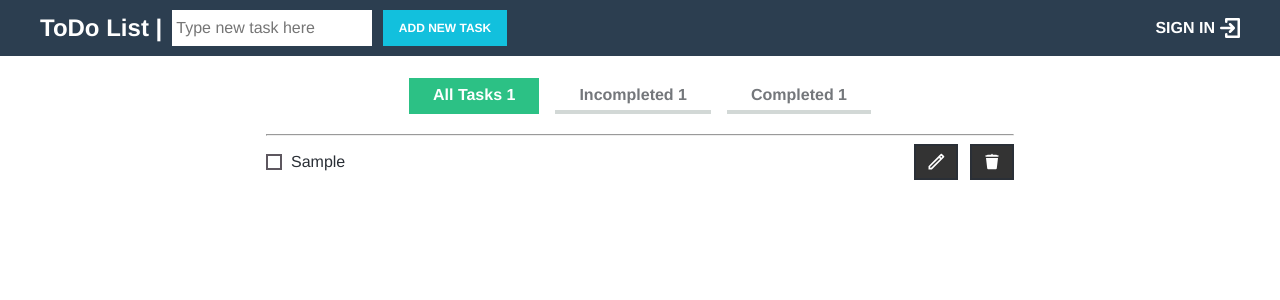
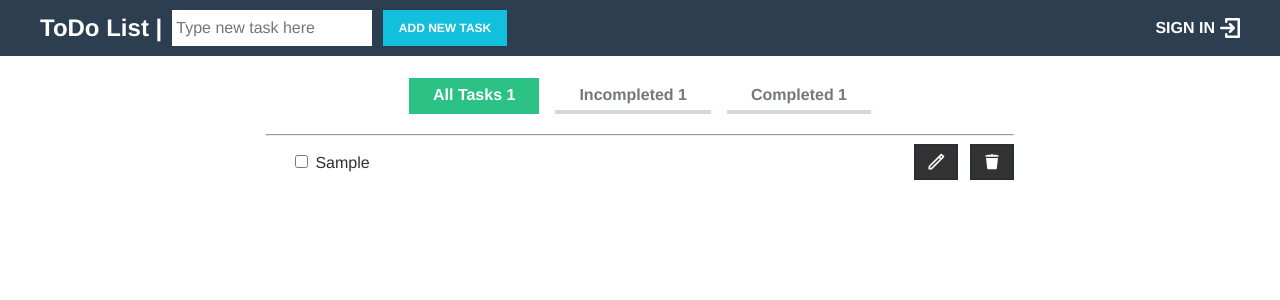
Before and after one commit to vinraelll/vue3-backend, a Vue app: page / in a window 1280 px wide. Both pictures are taken after typing "Sample" into the empty fields and a click on the button "ADD NEW TASK". Shown: the top 300 px of the page. Built offline with nearby package versions, Linux system fonts and the light colour scheme; no server answers.

Commit message:
fixed checkboxes

```diff
--- a/src/components/TodoItem.vue
+++ b/src/components/TodoItem.vue
@@ -8,15 +8,14 @@
       class="item__info"
       v-if="!post.editable"
     >
-      <input
-        class="item__checkbox"
-        type="checkbox"
-        id="item__checkbox"
-      >
       <label
         class="item__text"
-        for="item__checkbox"
       >
+        <input
+          class="item__checkbox"
+          type="checkbox"
+          @change="onChange(id)"
+        >
         {{ post.title }}
       </label>
     </div>
@@ -82,6 +81,9 @@ export default {
     },
     inputHandler(e) {
       this.savedInputValue = e.target.value
+    },
+    onChange(id) {
+      console.log('work');
     }
   },
   computed: mapGetters(['allPosts']),
@@ -127,7 +129,7 @@ export default {
   padding: 0 25px;
 }
 
-.item__checkbox {
+/* .item__checkbox {
   position: absolute;
   left: 0;
   z-index: -1;
@@ -165,6 +167,6 @@ export default {
 
 .item__checkbox:not(:checked) + .item__text::before {
   border: 2px solid #5d575f;
-}
+} */
 
 </style>
--- a/src/components/UI/Button.vue
+++ b/src/components/UI/Button.vue
@@ -1,18 +1,24 @@
 <template>
-  <button class="btn">
+  <button
+    class="btn"
+    :disabled="disabled"
+  >
     <slot></slot>
   </button>
 </template>
 
 <script>
 export default {
-
+  props: {
+    disabled: {
+      type: Boolean,
+      default: false
+    }
+  }
 }
 </script>
 
 <style scoped>
-
-
 .btn {
   display: inline-block;
   font-size: 12px;
--- a/src/store/modules/posts.js
+++ b/src/store/modules/posts.js
@@ -3,8 +3,6 @@ import axios from "axios"
 export default {
   state: {
     posts: [],
-    inProgress: [],
-    completed: []
   },
   mutations: {
     updatePosts(state, posts) {
@@ -23,6 +21,9 @@ export default {
     },
     createTodo(state, todo) {
       state.posts.push(todo)
+    },
+    completeTodo(state, id) {
+      const post = state.posts.find()
     }
   },
   actions: {
@@ -42,10 +43,10 @@ export default {
       return state.posts
     },
     inProgress(state) {
-      return state.inProgress
+      return state.posts.filter(p => !p.completed)
     },
     completed(state) {
-      return state.completed
+      return state.posts.filter(p => p.completed)
     }
   }
 }
```
